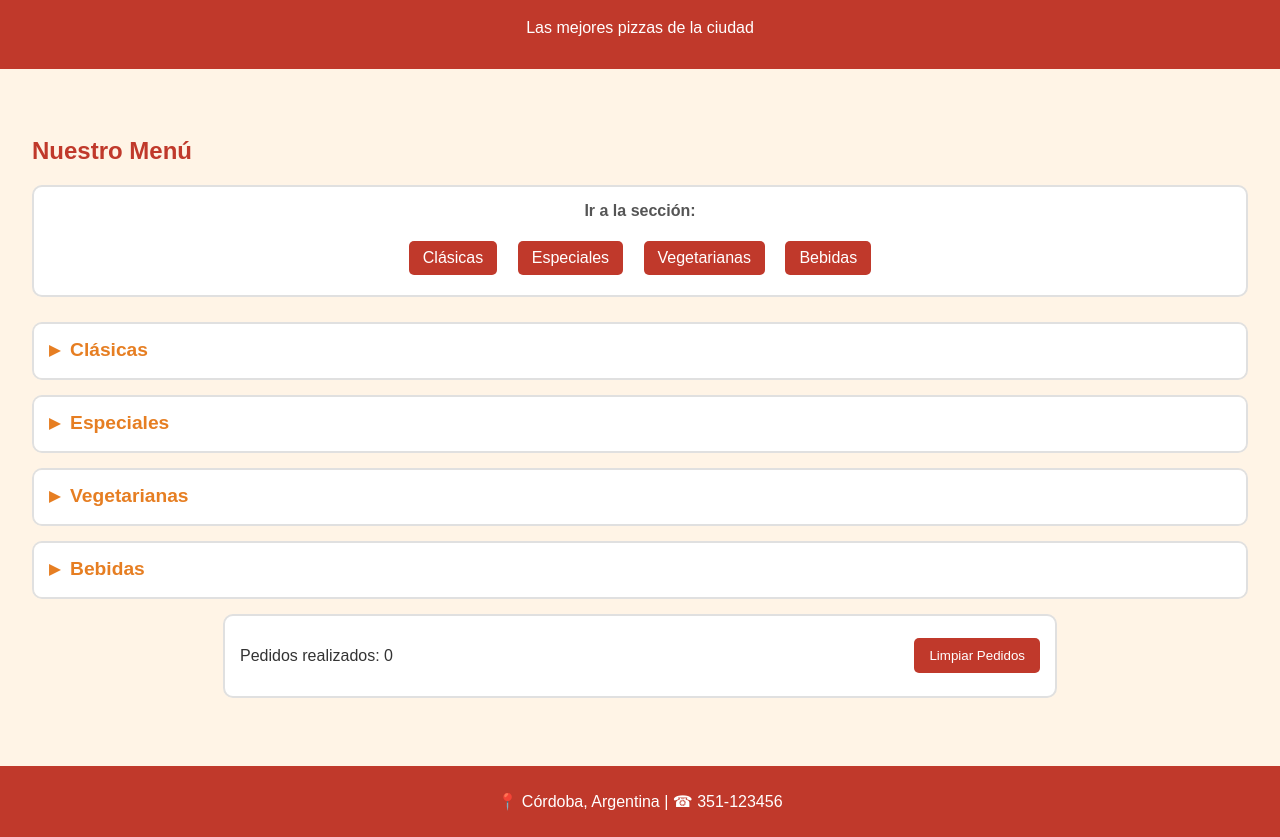
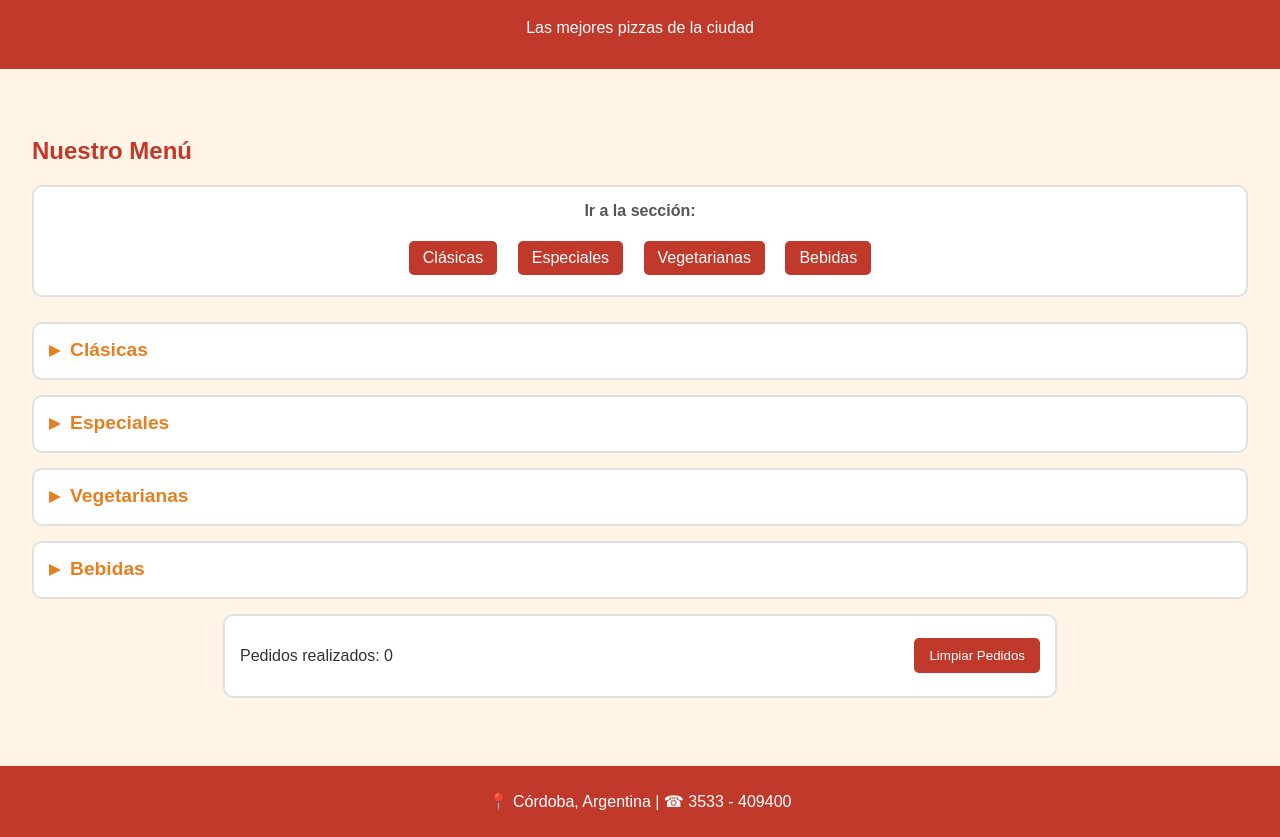
Before and after one commit to mo826440-cpu/pizzeria_don_carlos, a plain HTML site: page index.html in a window 1280 px wide. Shown: the part 78-915 px from the top of the page. Drawn offline with Linux system fonts and the light colour scheme.

Commit message:
Cambie el num de contacto que aparece en el footer

```diff
--- a/index.html
+++ b/index.html
@@ -193,7 +193,7 @@
     </main>
 
     <footer> <!-- Pie de página: datos de contacto y ubicación -->
-        <p>📍 Córdoba, Argentina | ☎ 351-123456</p>
+        <p>📍 Córdoba, Argentina | ☎ 3533 - 409400</p>
     </footer>
 
     <script src="script.js"></script>
```
